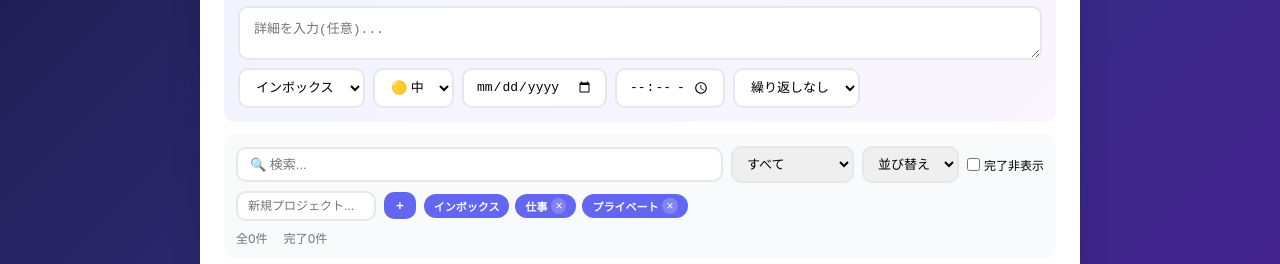
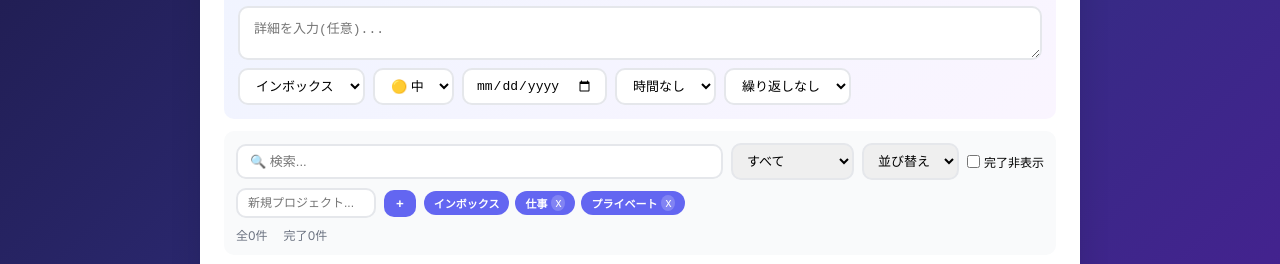
Before and after one commit to fumi0238-dev/todo-app, a React (Vite) app: page / in a window 1280 px wide. Shown: the part 189-453 px from the top of the page. Built offline with nearby package versions, Linux system fonts and the light colour scheme.

Commit message:
時間選択を30分刻みに変更

```diff
--- a/src/App.css
+++ b/src/App.css
@@ -1130,3 +1130,16 @@
   color: rgba(0,0,0,0.65);
   font-size: 12px;
 }
+.time-select {
+  min-width: 100px;
+}
+
+.edit-time-select {
+  padding: 8px 12px;
+  border: 2px solid var(--primary);
+  border-radius: var(--radius);
+  background: var(--white);
+  color: var(--gray-900);
+  font-size: 13px;
+  cursor: pointer;
+}
--- a/src/App.jsx
+++ b/src/App.jsx
@@ -51,6 +51,58 @@ function App() {
   })
 
   const editingRef = useRef(null)
+
+  const timeOptions = [
+    { value: '', label: '時間なし' },
+    { value: '00:00', label: '0:00' },
+    { value: '00:30', label: '0:30' },
+    { value: '01:00', label: '1:00' },
+    { value: '01:30', label: '1:30' },
+    { value: '02:00', label: '2:00' },
+    { value: '02:30', label: '2:30' },
+    { value: '03:00', label: '3:00' },
+    { value: '03:30', label: '3:30' },
+    { value: '04:00', label: '4:00' },
+    { value: '04:30', label: '4:30' },
+    { value: '05:00', label: '5:00' },
+    { value: '05:30', label: '5:30' },
+    { value: '06:00', label: '6:00' },
+    { value: '06:30', label: '6:30' },
+    { value: '07:00', label: '7:00' },
+    { value: '07:30', label: '7:30' },
+    { value: '08:00', label: '8:00' },
+    { value: '08:30', label: '8:30' },
+    { value: '09:00', label: '9:00' },
+    { value: '09:30', label: '9:30' },
+    { value: '10:00', label: '10:00' },
+    { value: '10:30', label: '10:30' },
+    { value: '11:00', label: '11:00' },
+    { value: '11:30', label: '11:30' },
+    { value: '12:00', label: '12:00' },
+    { value: '12:30', label: '12:30' },
+    { value: '13:00', label: '13:00' },
+    { value: '13:30', label: '13:30' },
+    { value: '14:00', label: '14:00' },
+    { value: '14:30', label: '14:30' },
+    { value: '15:00', label: '15:00' },
+    { value: '15:30', label: '15:30' },
+    { value: '16:00', label: '16:00' },
+    { value: '16:30', label: '16:30' },
+    { value: '17:00', label: '17:00' },
+    { value: '17:30', label: '17:30' },
+    { value: '18:00', label: '18:00' },
+    { value: '18:30', label: '18:30' },
+    { value: '19:00', label: '19:00' },
+    { value: '19:30', label: '19:30' },
+    { value: '20:00', label: '20:00' },
+    { value: '20:30', label: '20:30' },
+    { value: '21:00', label: '21:00' },
+    { value: '21:30', label: '21:30' },
+    { value: '22:00', label: '22:00' },
+    { value: '22:30', label: '22:30' },
+    { value: '23:00', label: '23:00' },
+    { value: '23:30', label: '23:30' },
+  ]
 
   useEffect(() => {
     if ('Notification' in window) {
@@ -198,7 +250,7 @@ function App() {
   }
 
   const deleteTask = (id) => {
-    if (window.confirm('このタスクを削除しますか？')) {
+    if (window.confirm('このタスクを削除しますか?')) {
       setTasks(tasks.filter(task => task.id !== id))
       setMemos(memos.map(memo => memo.linkedTaskId === id ? { ...memo, linkedTaskId: null } : memo))
     }
@@ -342,7 +394,7 @@ function App() {
       alert('インボックスは削除できません')
       return
     }
-    if (window.confirm(`「${projectName}」を削除しますか？`)) {
+    if (window.confirm(`「${projectName}」を削除しますか?`)) {
       setTasks(tasks.map(task =>
         task.project === projectName ? { ...task, project: 'インボックス' } : task
       ))
@@ -367,7 +419,7 @@ function App() {
   }
 
   const deleteMemo = (id) => {
-    if (window.confirm('このメモを削除しますか？')) {
+    if (window.confirm('このメモを削除しますか?')) {
       setMemos(memos.filter(memo => memo.id !== id))
     }
   }
@@ -541,7 +593,7 @@ function App() {
         <div className="memo-view">
           <div className="memo-toolbar">
             <div className="color-picker">
-              <span>色：</span>
+              <span>色:</span>
               {memoColors.map(c => (
                 <button
                   key={c.value}
@@ -553,7 +605,7 @@ function App() {
               ))}
             </div>
             <div className="task-link">
-              <span>タスク：</span>
+              <span>タスク:</span>
               <select value={memoLinkTask} onChange={(e) => setMemoLinkTask(e.target.value)}>
                 <option value="">紐付けなし</option>
                 {tasks.filter(t => !t.done).map(task => (
@@ -602,9 +654,9 @@ function App() {
                         }}
                         title={memo.minimized ? '展開' : '折りたたみ'}
                       >
-                        {memo.minimized ? '＋' : '－'}
+                        {memo.minimized ? '+' : '-'}
                       </button>
-                      <button onClick={() => deleteMemo(memo.id)} title="削除">×</button>
+                      <button onClick={() => deleteMemo(memo.id)} title="削除">x</button>
                     </div>
                   </div>
                   <div className="sticky-content">
@@ -731,12 +783,15 @@ function App() {
                 <option value="低">🟢 低</option>
               </select>
               <input type="date" value={selectedDate} onChange={(e) => setSelectedDate(e.target.value)} />
-              <input
-                type="time"
+              <select
                 value={selectedTime}
                 onChange={(e) => setSelectedTime(e.target.value)}
-                className="time-input"
-              />
+                className="time-select"
+              >
+                {timeOptions.map(opt => (
+                  <option key={opt.value} value={opt.value}>{opt.label}</option>
+                ))}
+              </select>
               <select value={selectedRepeat} onChange={(e) => setSelectedRepeat(e.target.value)} className="repeat-select">
                 <option value="none">繰り返しなし</option>
                 <option value="daily">毎日</option>
@@ -786,7 +841,7 @@ function App() {
                 {projects.map(p => (
                   <span key={p} className="project-chip">
                     {p}
-                    {p !== 'インボックス' && <button onClick={() => deleteProject(p)}>×</button>}
+                    {p !== 'インボックス' && <button onClick={() => deleteProject(p)}>x</button>}
                   </span>
                 ))}
               </div>
@@ -858,7 +913,7 @@ function App() {
                           />
                           <div className="edit-options">
                             <div className="edit-option">
-                              <label>📅 期限：</label>
+                              <label>📅 期限:</label>
                               <input
                                 type="date"
                                 value={editingDueDate}
@@ -876,13 +931,16 @@ function App() {
                               )}
                             </div>
                             <div className="edit-option">
-                              <label>⏰ 開始時間：</label>
-                              <input
-                                type="time"
+                              <label>⏰ 開始時間:</label>
+                              <select
                                 value={editingStartTime}
                                 onChange={(e) => setEditingStartTime(e.target.value)}
-                                className="edit-time-input"
-                              />
+                                className="edit-time-select"
+                              >
+                                {timeOptions.map(opt => (
+                                  <option key={opt.value} value={opt.value}>{opt.label}</option>
+                                ))}
+                              </select>
                               {editingStartTime && (
                                 <button
                                   type="button"
@@ -894,7 +952,7 @@ function App() {
                               )}
                             </div>
                             <div className="edit-option">
-                              <label>🔁 繰り返し：</label>
+                              <label>🔁 繰り返し:</label>
                               <select
                                 value={editingRepeat}
                                 onChange={(e) => setEditingRepeat(e.target.value)}
@@ -937,7 +995,7 @@ function App() {
                           <div key={sub.id} className={`subtask ${sub.done ? 'done' : ''}`}>
                             <input type="checkbox" checked={sub.done} onChange={() => toggleSubTask(task.id, sub.id)} />
                             <span>{sub.text}</span>
-                            <button onClick={() => deleteSubTask(task.id, sub.id)}>×</button>
+                            <button onClick={() => deleteSubTask(task.id, sub.id)}>x</button>
                           </div>
                         ))}
                         <div className="subtask-add">
@@ -966,4 +1024,3 @@ function App() {
 }
 
 export default App
-""
```
